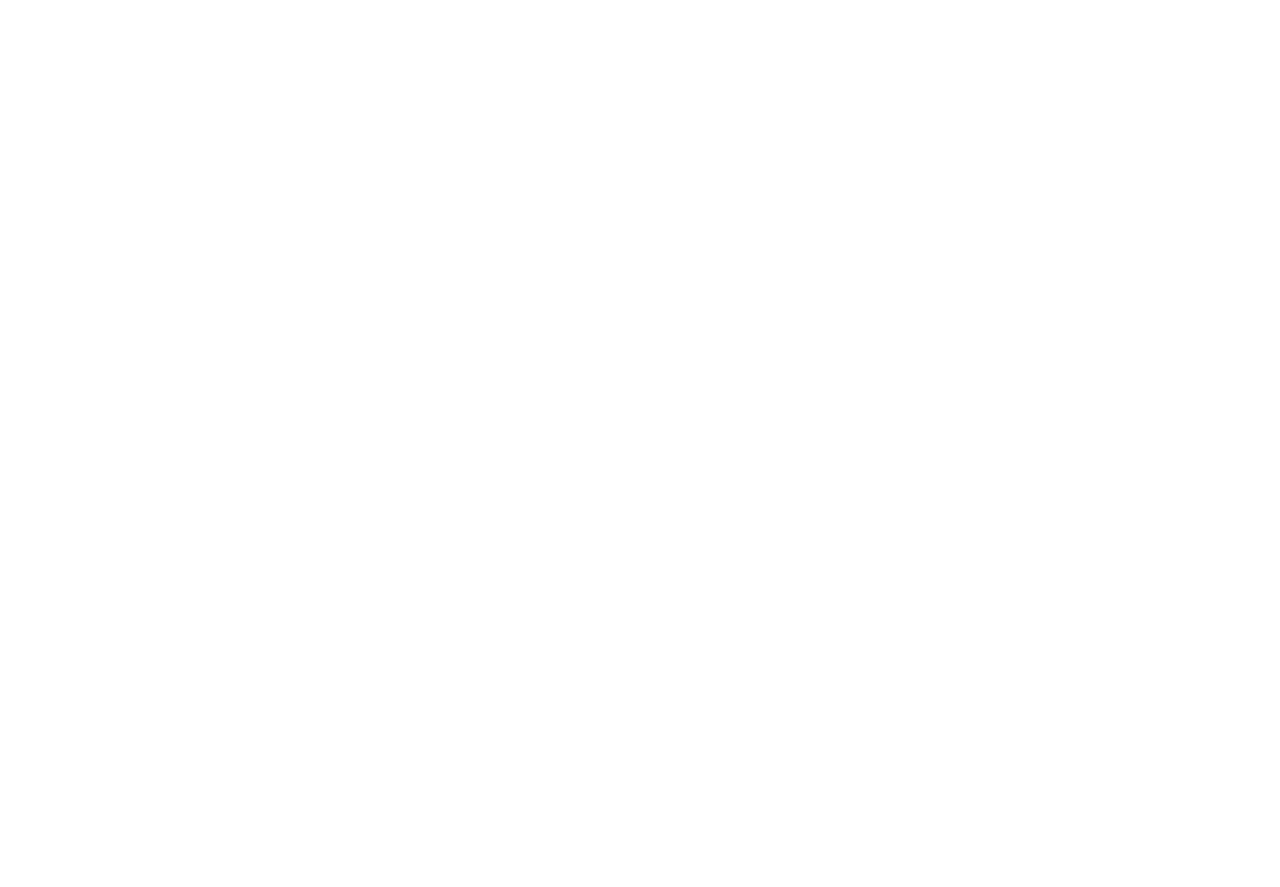
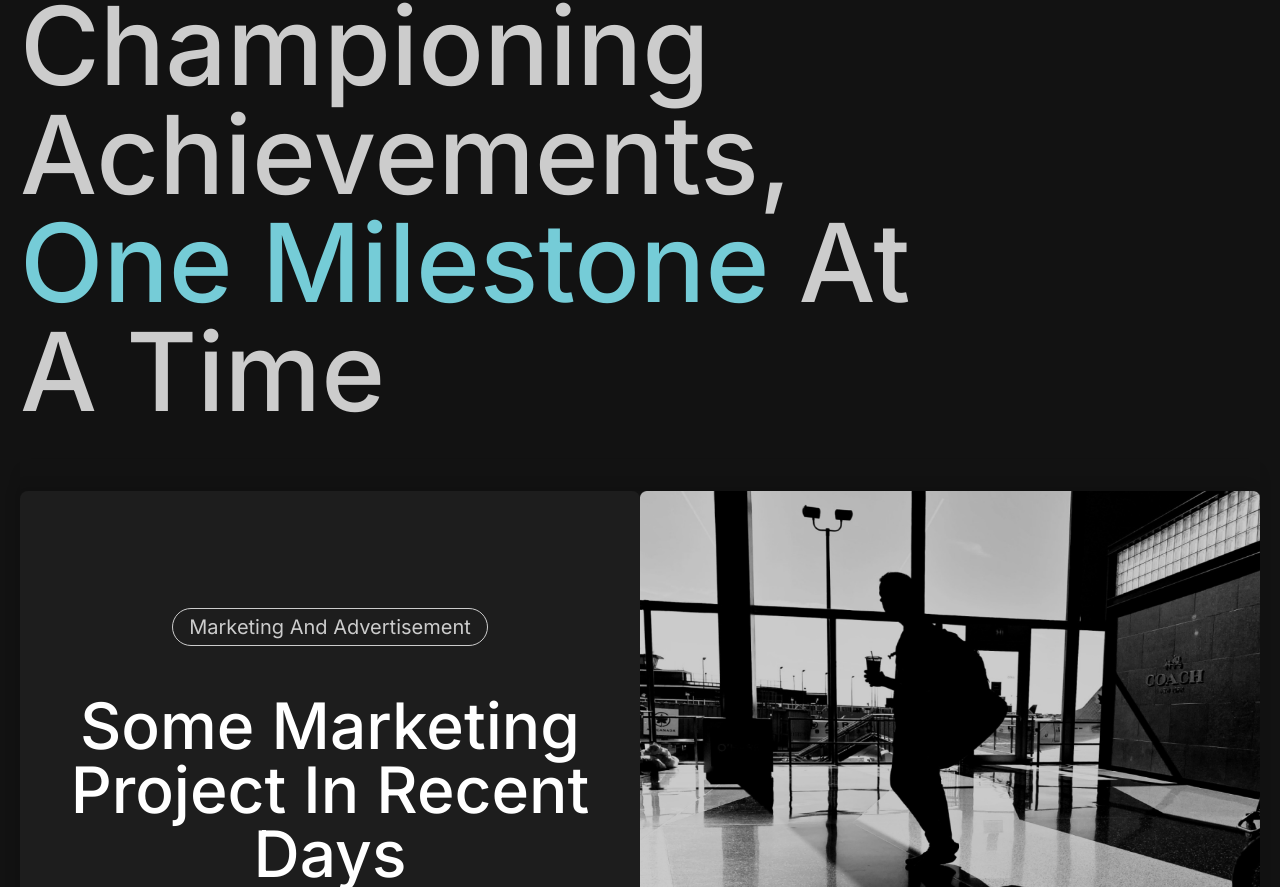
Before and after one commit to linushahs/nexus-marketer, a Next.js app: page / in a window 1280 px wide. Shown: the part 1913-2800 px from the top of the page. Before the commit the page ends 1873 px from the top, so only its background shows below. Built offline with nearby package versions, Linux system fonts and the light colour scheme.

Commit message:
Added achievements section with sticky animation

```diff
--- a/src/app/globals.css
+++ b/src/app/globals.css
@@ -1,6 +1,10 @@
 @tailwind base;
 @tailwind components;
 @tailwind utilities;
+
+:root {
+  --card-top-padding: 32px;
+}
 
 * {
   scroll-behavior: smooth;
@@ -28,13 +32,33 @@
   transform: translateX(0);
 }
 
+.achievement:nth-child(1) {
+  --index: 1;
+}
+
+.achievement:nth-child(2) {
+  --index: 2;
+}
+
+.achievement:nth-child(3) {
+  --index: 3;
+}
+
+.achievement {
+  padding-top: calc(var(--index) * var(--card-top-padding));
+}
+
+.achievement-body {
+  box-shadow: -5px -5px 12px 0px rgba(0, 0, 0, 0.1);
+}
+
 @layer base {
   h1 {
     @apply capitalize text-secondary text-[28px] leading-[34px] font-[600]  sm:text-[40px] sm:leading-[48px] lg:font-[500] lg:text-[8.5vw] lg:leading-[8.5vw] 3xl:text-[9.5vw] 3xl:leading-[9.5vw];
   }
 
   h2 {
-    @apply uppercase text-[24px] leading-[24px] font-[600] sm:text-[32px] sm:leading-[32px] md:text-[48px] md:leading-[48px];
+    @apply capitalize text-[24px] leading-[24px] font-[500] sm:text-[32px] sm:leading-[32px] md:text-[48px] md:leading-[48px] lg:text-[64px] lg:leading-[64px];
   }
 
   h3 {
--- a/src/app/page.tsx
+++ b/src/app/page.tsx
@@ -1,4 +1,5 @@
 import About from "@/components/About";
+import Achievements from "@/components/Achievements";
 import Homepage from "@/components/Homepage";
 import Navbar from "@/components/Navbar";
 
@@ -8,6 +9,7 @@
       <Navbar />
       <Homepage />
       <About />
+      <Achievements />
     </main>
   );
 }
--- /dev/null
+++ b/src/components/Achievements.tsx
@@ -0,0 +1,48 @@
+import Image from "next/image";
+
+function Achievements() {
+  return (
+    <section className="container relative py-8 ">
+      <h1>
+        Championing <br /> Achievements, <br />{" "}
+        <span className="text-primary">one milestone</span> at <br />a time
+      </h1>
+
+      <div className="flex flex-col gap-8 mt-8">
+        {new Array(3).fill(0).map((_, id: number) => (
+          <div key={id} className="achievement sticky top-0    shadow-lg">
+            {/* achievement body ----  */}
+            <div className="achievement-body flex rounded-lg">
+              {/* left section ----    */}
+              <div className="w-1/2 bg-card flex flex-col text-white justify-center items-center rounded-lg">
+                <span className="text-lg lg:text-xl py-1 px-4 rounded-full border border-secondary text-secondary capitalize">
+                  marketing and advertisement
+                </span>
+
+                <h2 className="text-center my-12">
+                  some marketing <br /> project in recent <br />
+                  days
+                </h2>
+
+                <button className="text-lg lg:text-xl  font-medium bg-primary rounded-full py-1.5 px-6 text-black capitalize">
+                  view project
+                </button>
+              </div>
+
+              {/* right section ---------  */}
+              <Image
+                src="/assets/achievement-pic1.png"
+                alt="achievement-thumbnail"
+                width={800}
+                height={300}
+                className="w-1/2 h-[450px] lg:h-[600px]"
+              />
+            </div>
+          </div>
+        ))}
+      </div>
+    </section>
+  );
+}
+
+export default Achievements;
--- a/tailwind.config.ts
+++ b/tailwind.config.ts
@@ -14,6 +14,7 @@
       colors: {
         primary: "#75CCD7",
         background: "#121212",
+        card: "#1D1D1D",
         secondary: "#CCCCCC",
         tertiary: "#989898",
       },
```
Also changed, not shown: public/assets/achievement-pic1.png (added).
